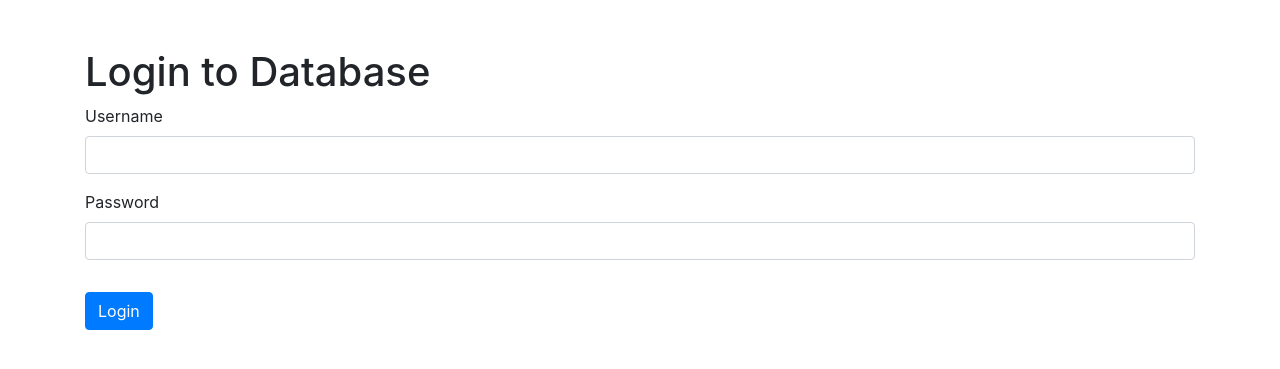
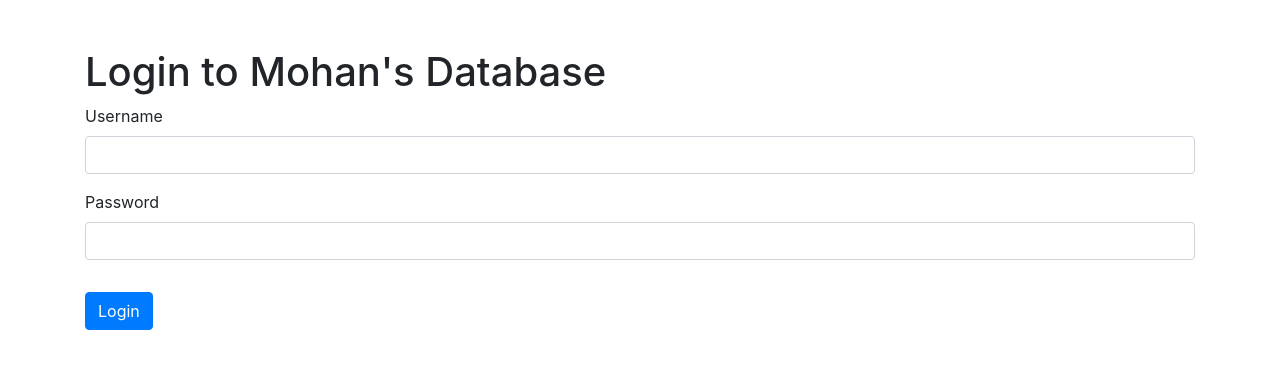
Before and after one commit to mohan-bandi/mohan_flask_git, a Flask app: page / in a window 1280 px wide. Shown: the top 369 px of the page. Run offline with Flask 2, Linux system fonts and the light colour scheme; some libraries are stand-ins or nearby versions.

Commit message:
commit v2

```diff
--- a/templates/index.html
+++ b/templates/index.html
@@ -8,7 +8,7 @@
 </head>
 <body>
     <div class="container">
-        <h1 class="mt-5">Login to Database</h1>
+        <h1 class="mt-5">Login to Mohan's Database</h1>
         <form method="post" action="{{ url_for('login') }}">
             <div class="form-group">
                 <label for="username">Username</label>
```
Also changed, not shown: 1 other file.
